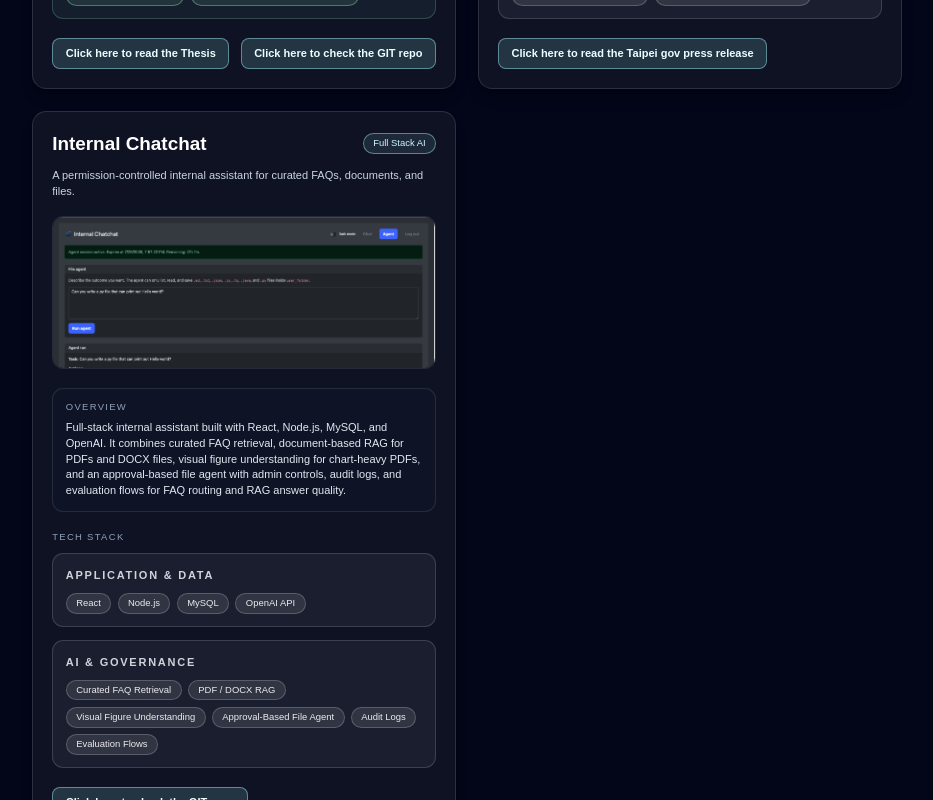
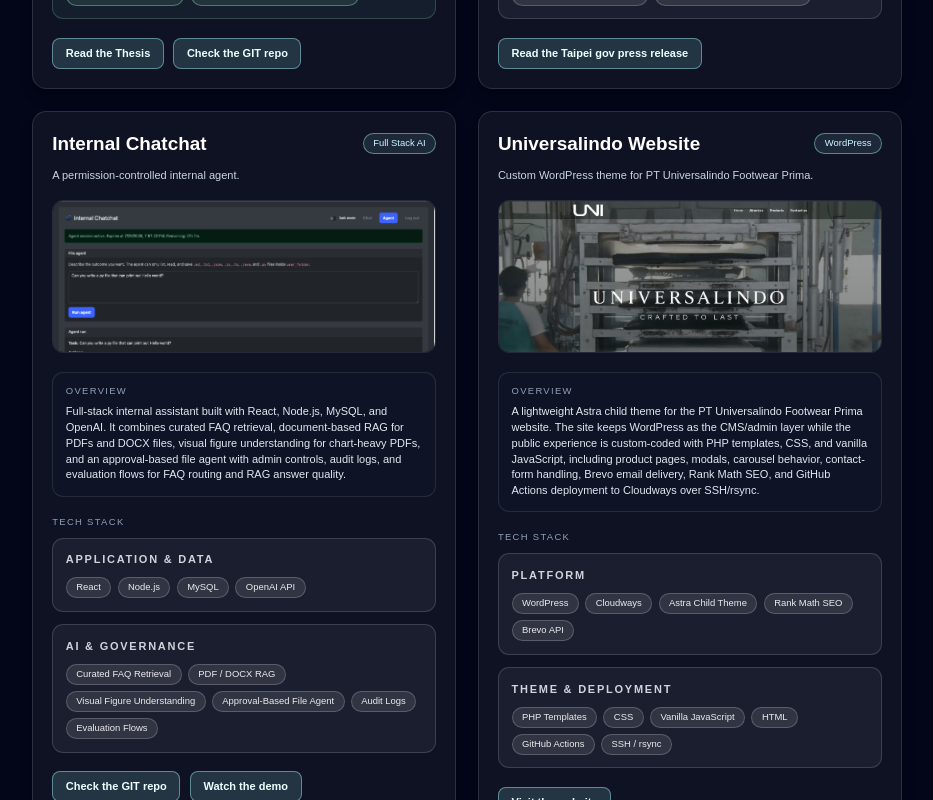
Before and after one commit to alanewbie/alan-website, a Vue app: page /projects in a window 1280 px wide. Shown: the part 780-1580 px from the top of the page, without its empty margins (173-1106 px from the left). Built offline with nearby package versions, Linux system fonts and the light colour scheme; the HTML template or start-up script is replaced by a standard one.

Commit message:
New project added, UniversalIndo web

```diff
--- a/src/pages/Projects.vue
+++ b/src/pages/Projects.vue
@@ -119,14 +119,14 @@
           </div>
         </div>
 
-        <div v-if="project.id === 'thesis'" class="mt-6 flex w-full items-center justify-between gap-3">
+        <div v-if="project.id === 'thesis'" class="mt-6 flex flex-wrap gap-3">
           <a
             :href="project.thesisReaderUrl"
             target="_blank"
             rel="noopener noreferrer"
             class="inline-flex items-center rounded-lg border border-cyan-200/45 bg-cyan-200/15 px-4 py-2 text-sm font-semibold text-cyan-50 hover:bg-cyan-200/25"
           >
-            Click here to read the Thesis
+            Read the Thesis
           </a>
           <a
             href="https://github.com/alanewbie/Australian-Legal-LLM-Benchmark"
@@ -134,7 +134,7 @@
             rel="noopener noreferrer"
             class="inline-flex items-center rounded-lg border border-cyan-200/45 bg-cyan-200/15 px-4 py-2 text-sm font-semibold text-cyan-50 hover:bg-cyan-200/25"
           >
-            Click here to check the GIT repo
+            Check the GIT repo
           </a>
         </div>
 
@@ -145,7 +145,7 @@
             rel="noopener noreferrer"
             class="inline-flex items-center rounded-lg border border-cyan-200/45 bg-cyan-200/15 px-4 py-2 text-sm font-semibold text-cyan-50 hover:bg-cyan-200/25"
           >
-            Click here to read the Taipei gov press release
+            Read the Taipei gov press release
           </a>
         </div>
 
@@ -207,7 +207,11 @@
 const thesisImageUrl = new URL('../assets/portfolio/AlanThesis.png', import.meta.url).href
 const thesisCoverImageUrl = new URL('../assets/portfolio/AlanThesisCover.png', import.meta.url).href
 const taipei101ImageUrl = new URL('../assets/portfolio/Taipei101.png', import.meta.url).href
-const internalChatchatImageUrl = new URL('../assets/portfolio/Internal_Chatchat.png', import.meta.url).href
+const internalChatchatImageUrl = new URL(
+  '../assets/portfolio/Internal_Chatchat.png',
+  import.meta.url,
+).href
+const universalindoImageUrl = new URL('../assets/portfolio/universalindo.png', import.meta.url).href
 
 const imageModal = reactive({
   open: false,
@@ -290,7 +294,7 @@
     id: 'internal-chatchat',
     title: 'Internal Chatchat',
     badge: 'Full Stack AI',
-    shortIntro: 'A permission-controlled internal assistant for curated FAQs, documents, and files.',
+    shortIntro: 'A permission-controlled internal agent.',
     overviewPlaceholder:
       'Full-stack internal assistant built with React, Node.js, MySQL, and OpenAI. It combines curated FAQ retrieval, document-based RAG for PDFs and DOCX files, visual figure understanding for chart-heavy PDFs, and an approval-based file agent with admin controls, audit logs, and evaluation flows for FAQ routing and RAG answer quality.',
     techSections: [
@@ -315,12 +319,39 @@
     modalImage: internalChatchatImageUrl,
     links: [
       {
-        label: 'Click here to check the GIT repo',
+        label: 'Check the GIT repo',
         url: 'https://github.com/alanewbie/Internal-chatchat',
       },
       {
-        label: 'Click here to watch the demo',
+        label: 'Watch the demo',
         url: 'https://drive.google.com/file/d/16xrkf0R3T7B6cvG-mMP9PTRsHy5DFdTS/view?usp=sharing',
+      },
+    ],
+  },
+  {
+    id: 'universalindo',
+    title: 'Universalindo Website',
+    badge: 'WordPress',
+    shortIntro: 'Custom WordPress theme for PT Universalindo Footwear Prima.',
+    overviewPlaceholder:
+      'A lightweight Astra child theme for the PT Universalindo Footwear Prima website. The site keeps WordPress as the CMS/admin layer while the public experience is custom-coded with PHP templates, CSS, and vanilla JavaScript, including product pages, modals, carousel behavior, contact-form handling, Brevo email delivery, Rank Math SEO, and GitHub Actions deployment to Cloudways over SSH/rsync.',
+    techSections: [
+      {
+        title: 'Platform',
+        items: ['WordPress', 'Cloudways', 'Astra Child Theme', 'Rank Math SEO', 'Brevo API'],
+      },
+      {
+        title: 'Theme & Deployment',
+        items: ['PHP Templates', 'CSS', 'Vanilla JavaScript', 'HTML', 'GitHub Actions', 'SSH / rsync'],
+      },
+    ],
+    previewImage: universalindoImageUrl,
+    previewImageAlt: 'Universalindo website project screenshot',
+    modalImage: universalindoImageUrl,
+    links: [
+      {
+        label: 'Visit the website',
+        url: 'https://universalindo.com/',
       },
     ],
   },
```
Also changed, not shown: src/assets/portfolio/universalindo.png (added).
